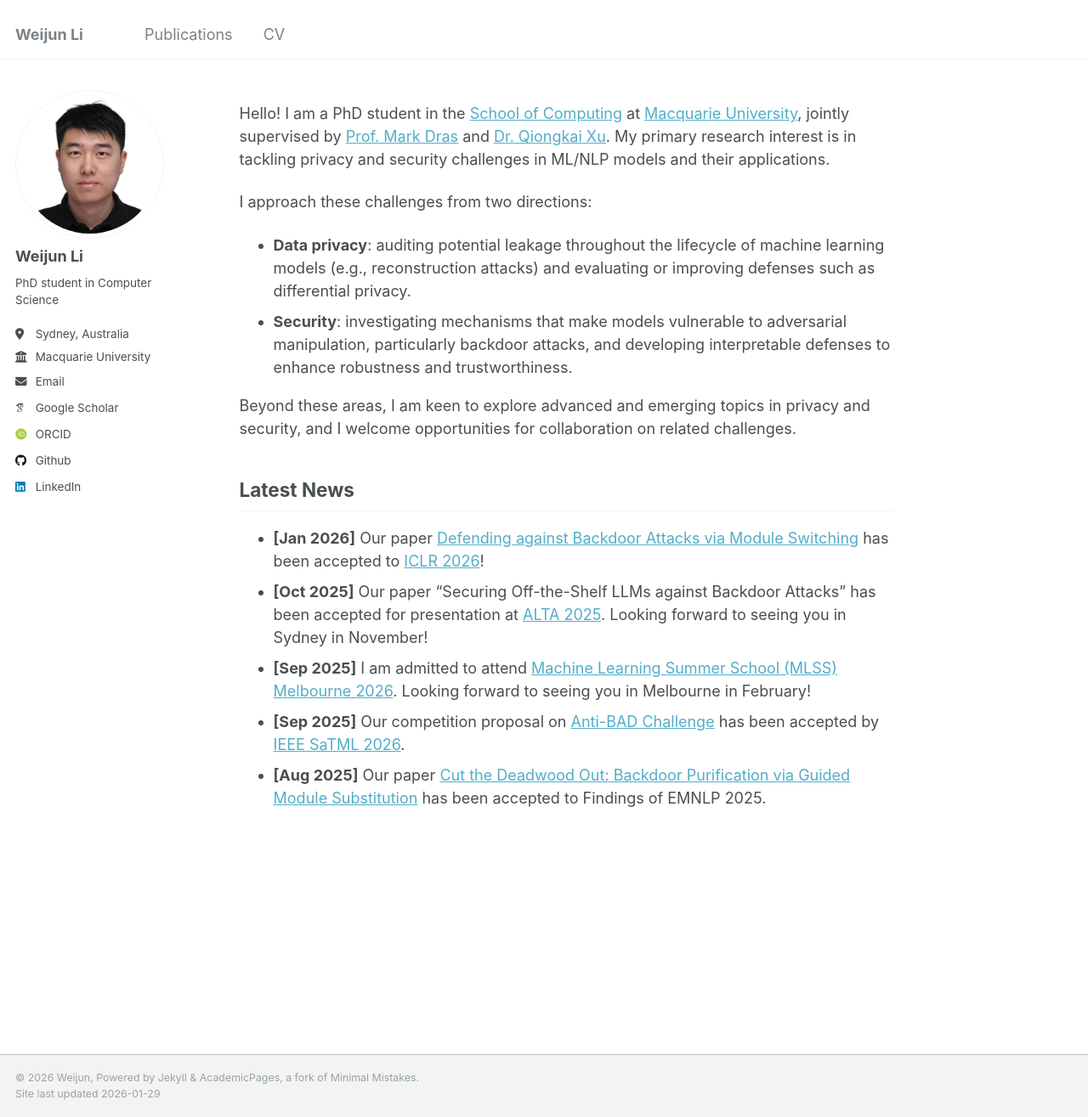
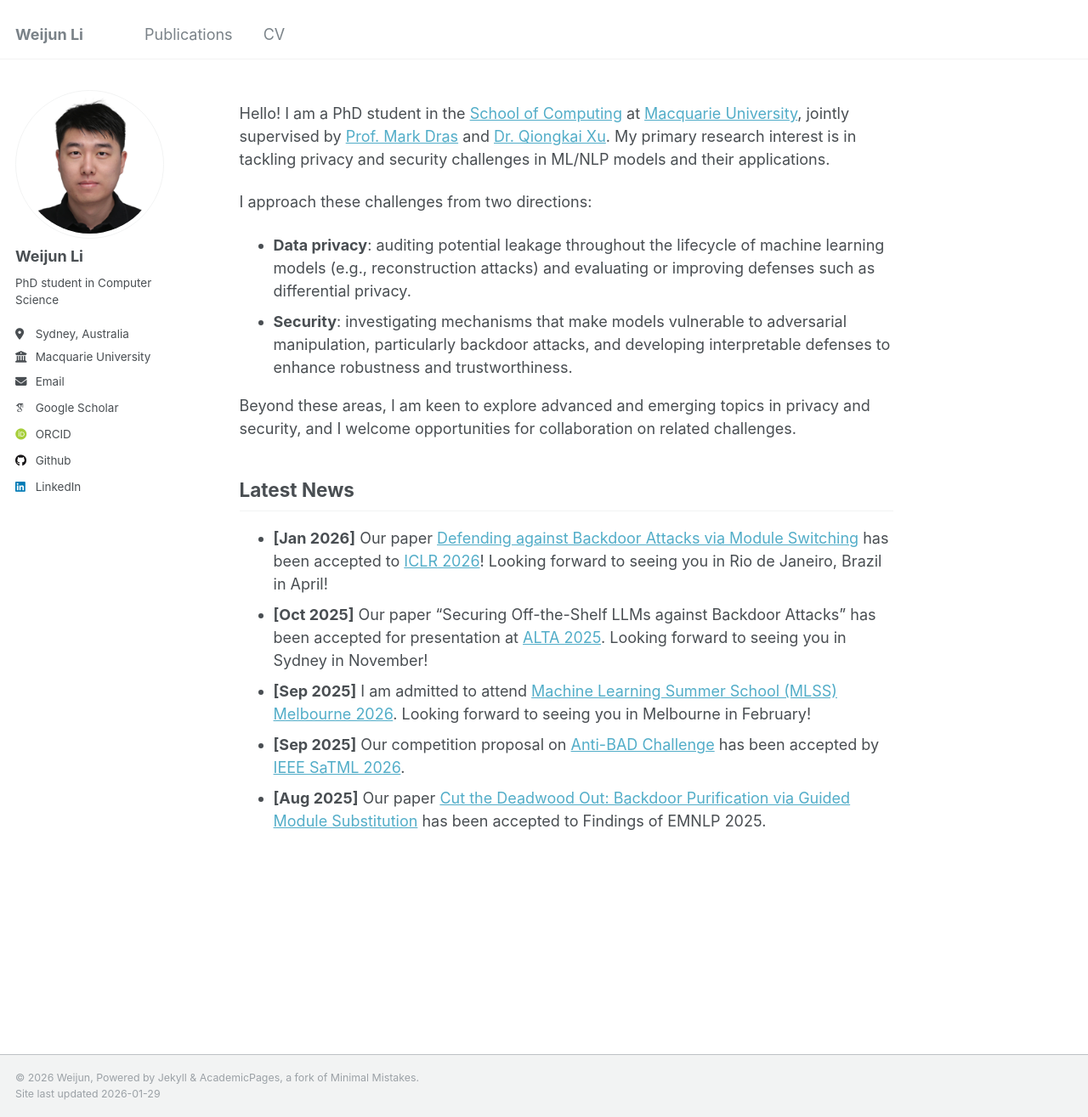
Before and after one commit to weijun-l/weijun-l.github.io, a Jekyll site: the page built from _pages/about.md, in a window 1280 px wide and 1315 px high. Shown: the whole window at 85% size. Built offline with Jekyll 4.4.1, drawn with Linux system fonts in a browser that asks for light colours; some web fonts are replaced.

Commit message:
update about page news

```diff
--- a/_pages/about.md
+++ b/_pages/about.md
@@ -29,7 +29,7 @@ Beyond these areas, I am keen to explore advanced and emerging topics in privacy
 
 ## Latest News
 
-* **[Jan 2026]** Our paper <a href="https://openreview.net/forum?id=ieCOL2YAqv">Defending against Backdoor Attacks via Module Switching</a> has been accepted to <a href="https://iclr.cc/">ICLR 2026</a>!
+* **[Jan 2026]** Our paper <a href="https://openreview.net/forum?id=ieCOL2YAqv">Defending against Backdoor Attacks via Module Switching</a> has been accepted to <a href="https://iclr.cc/">ICLR 2026</a>! Looking forward to seeing you in Rio de Janeiro, Brazil in April!
 * **[Oct 2025]** Our paper "Securing Off-the-Shelf LLMs against Backdoor Attacks" has been accepted for presentation at <a href="https://alta2025.alta.asn.au/">ALTA 2025</a>. Looking forward to seeing you in Sydney in November!
 * **[Sep 2025]** I am admitted to attend <a href="https://www.mlss-melbourne.com/">Machine Learning Summer School (MLSS) Melbourne 2026</a>. Looking forward to seeing you in Melbourne in February!
 * **[Sep 2025]** Our competition proposal on <a href="https://anti-bad.github.io/">Anti-BAD Challenge</a> has been accepted by <a href="https://satml.org/competitions/">IEEE SaTML 2026</a>.
```
